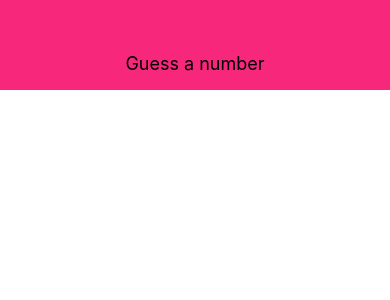
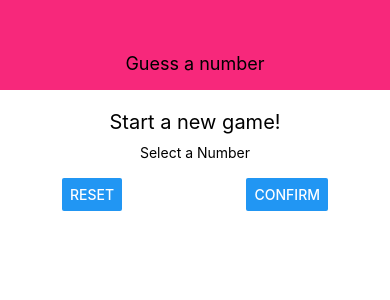
Before and after one commit to antoinemacia/guess-number-rn, a React Native app: screen / in a window 390 px wide. Shown: the top 300 px of the page. Built offline with nearby package versions, Linux system fonts and the light colour scheme.

Commit message:
Add gamer screen

```diff
--- a/App.js
+++ b/App.js
@@ -1,11 +1,13 @@
 import React from 'react';
 import { StyleSheet, View } from 'react-native';
 import Header from './components/Header';
+import StartGameScreen from './screens/StartGameScreen';
 
 export default function App() {
   return (
     <View style={styles.screen}>
       <Header title="Guess a number"></Header>
+      <StartGameScreen />
     </View>
   );
 }
--- /dev/null
+++ b/screens/StartGameScreen.jsx
@@ -0,0 +1,45 @@
+import React from 'react';
+import { View, Text, StyleSheet, TextInput, Button } from 'react-native';
+
+const StartGameScreen = () => {
+  return (
+    <View style={styles.screen}>
+      <Text style={styles.title}>Start a new game!</Text>
+      <View style={styles.inputContainer}>
+        <Text>Select a Number</Text>
+        <TextInput/>
+        <View style={styles.buttons}>
+          <Button title="Reset" onPress={()=> {}}/>
+          <Button title="Confirm" onPress={() => {}}/>
+        </View>
+      </View>
+    </View>
+  )
+}
+
+
+const styles = StyleSheet.create({
+  screen: {
+    flex: 1,
+    padding: 10,
+    alignItems: 'center'
+  },
+  title: {
+    fontSize: 20,
+    marginVertical: 10
+  },
+  inputContainer: {
+    width: 300,
+    maxWidth: '80%',
+    alignItems: 'center'
+  },
+  buttons: {
+    flexDirection: 'row',
+    width: '100%',
+    justifyContent: 'space-between',
+    paddingHorizontal: 15
+  }
+
+});
+
+export default StartGameScreen
```
